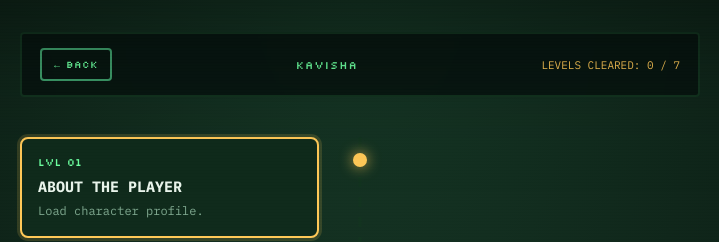
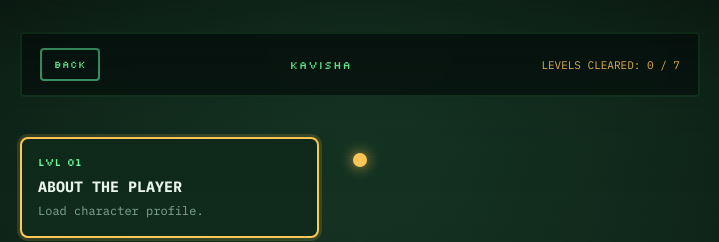
Before and after one commit to kavishasri07/Portfolio, a plain HTML site: page index.html in a window 1280 px wide. Both pictures are taken after a click on the button "PRESS START". Shown: the top 242 px of the page, 280-999 px from the left. Drawn offline with Linux system fonts and the light colour scheme.

Commit message:
Update index.html

```diff
--- a/index.html
+++ b/index.html
@@ -20,7 +20,7 @@
 
     <div id="map">
         <header class="hud">
-            <button id="backBtn" class="back-btn pixel">← BACK</button>
+            <button id="backBtn" class="back-btn pixel">BACK</button>
             <span class="name pixel">KAVISHA</span>
             <span class="score" id="scoreDisplay">LEVELS CLEARED: 0 / 7</span>
         </header>
```
